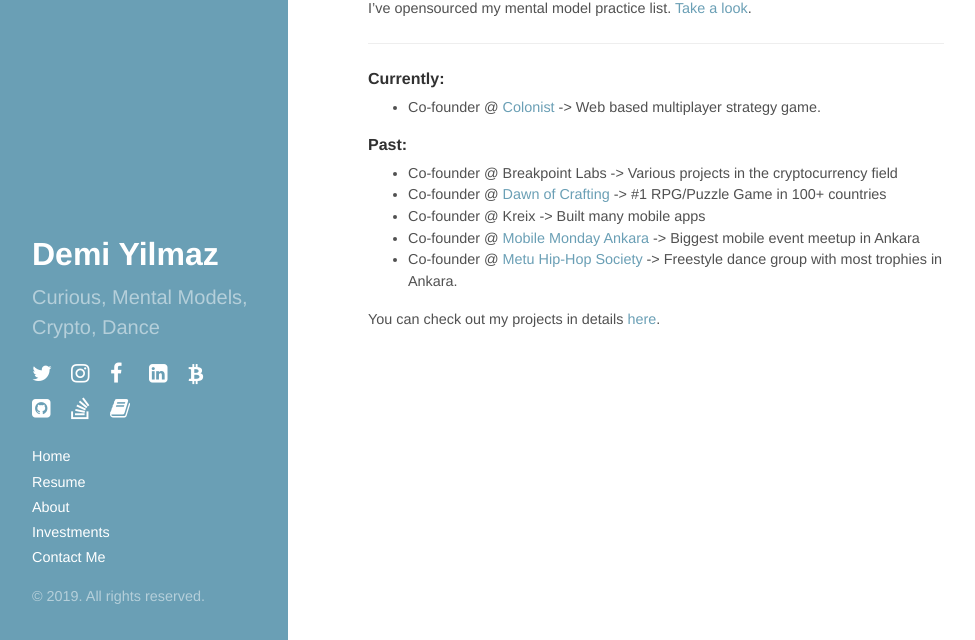
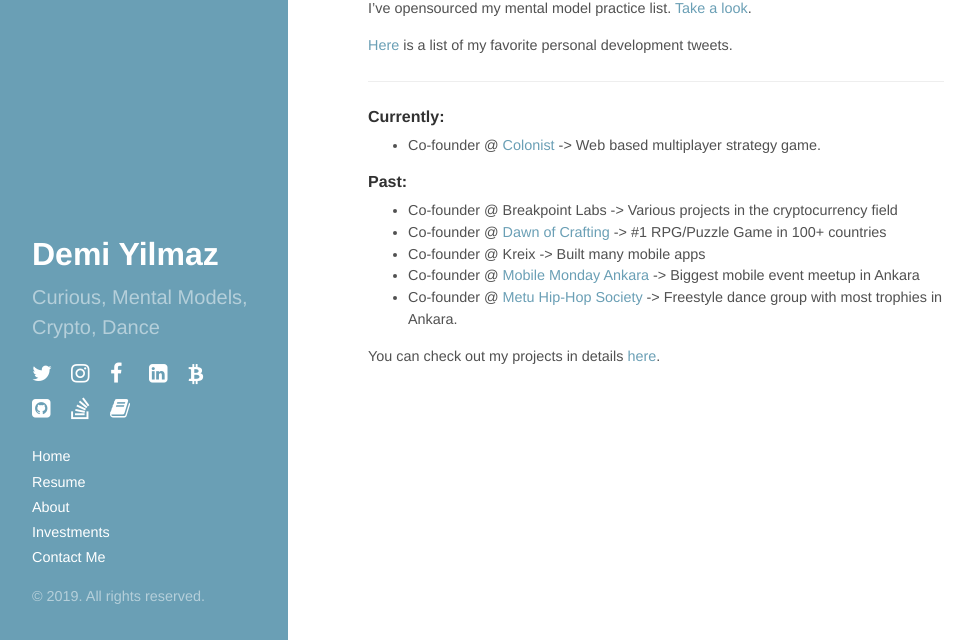
Before and after one commit to demiculus/demiculus.github.io, a Jekyll site: the page built from index.md, in a window 1280 px wide, cut to the strip 260-900 px from the top of the page. Shown: the whole strip, without its empty margins (0-975 px from the left). Built offline with Jekyll 4.4.1, drawn with Linux system fonts in a browser that asks for light colours; nearby versions of some CDN libraries.

Commit message:
fav tweets link

```diff
--- a/index.md
+++ b/index.md
@@ -12,6 +12,8 @@
 I'm also heavily interested in personal growth focused mainly on my mind. [This image](https://prnt.sc/pdn74e) illustrates what I've been doing.
 
 I've opensourced my mental model practice list. [Take a look](https://mmpractices.com/).
+
+[Here](/tweet.md) is a list of my favorite personal development tweets.
 
 <!--Feel free to [reach out](mailto:demirbyilmaz@gmail.com).-->
 
```
